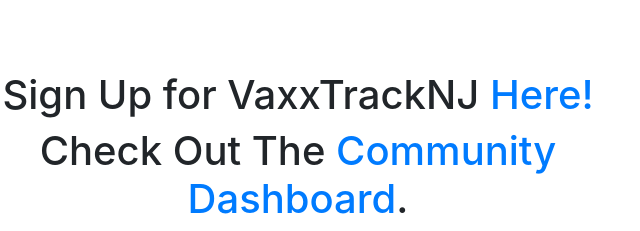
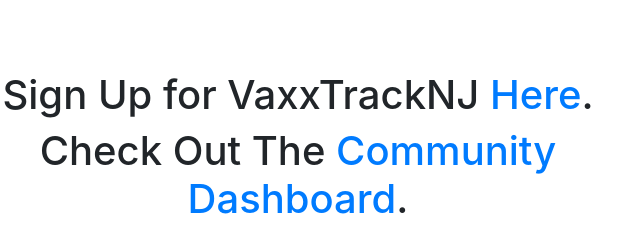
Before and after one commit to amchugh2/vaxxchecknj, a website with bundled scripts: page index.html in a window 1280 px wide. Shown: the part 569-800 px from the top of the page, 342-982 px from the left. Built offline with nearby package versions, Linux system fonts and the light colour scheme.

Commit message:
Update index.html

```diff
--- a/index.html
+++ b/index.html
@@ -63,7 +63,7 @@
     <div class="container">
       <div class="row">
         <div class="col-lg-8 mx-auto">
-          <h1 style="text-align:center;">Sign Up for VaxxTrackNJ <a href="https://tinyurl.com/vaxxtracknjsignup" target="_blank">Here!</a> </h1>
+          <h1 style="text-align:center;">Sign Up for VaxxTrackNJ <a href="https://tinyurl.com/vaxxtracknjsignup" target="_blank">Here</a>.</h1>
           <h1 style="text-align:center;">Check Out The <a href="https://tinyurl.com/vaxxtracknj" target="_blank">Community Dashboard</a>.</h1>
           <br>
           <br>
```
